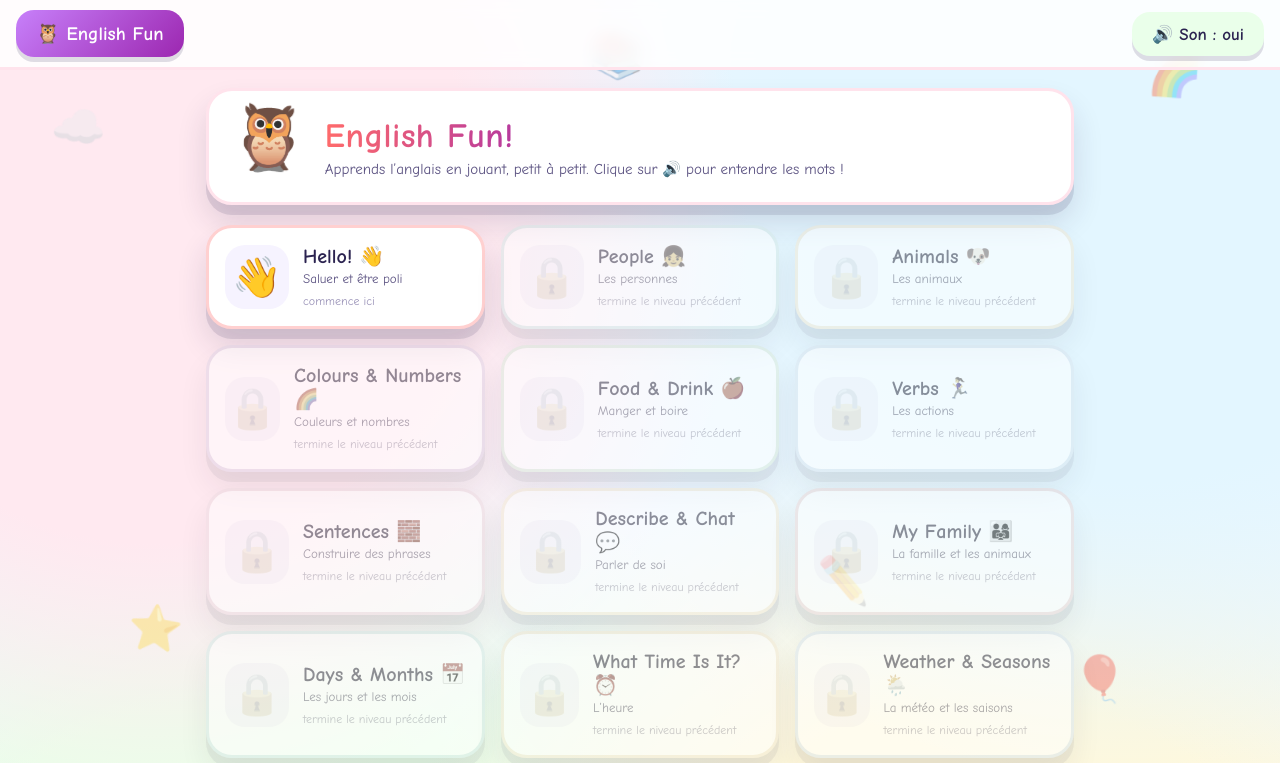
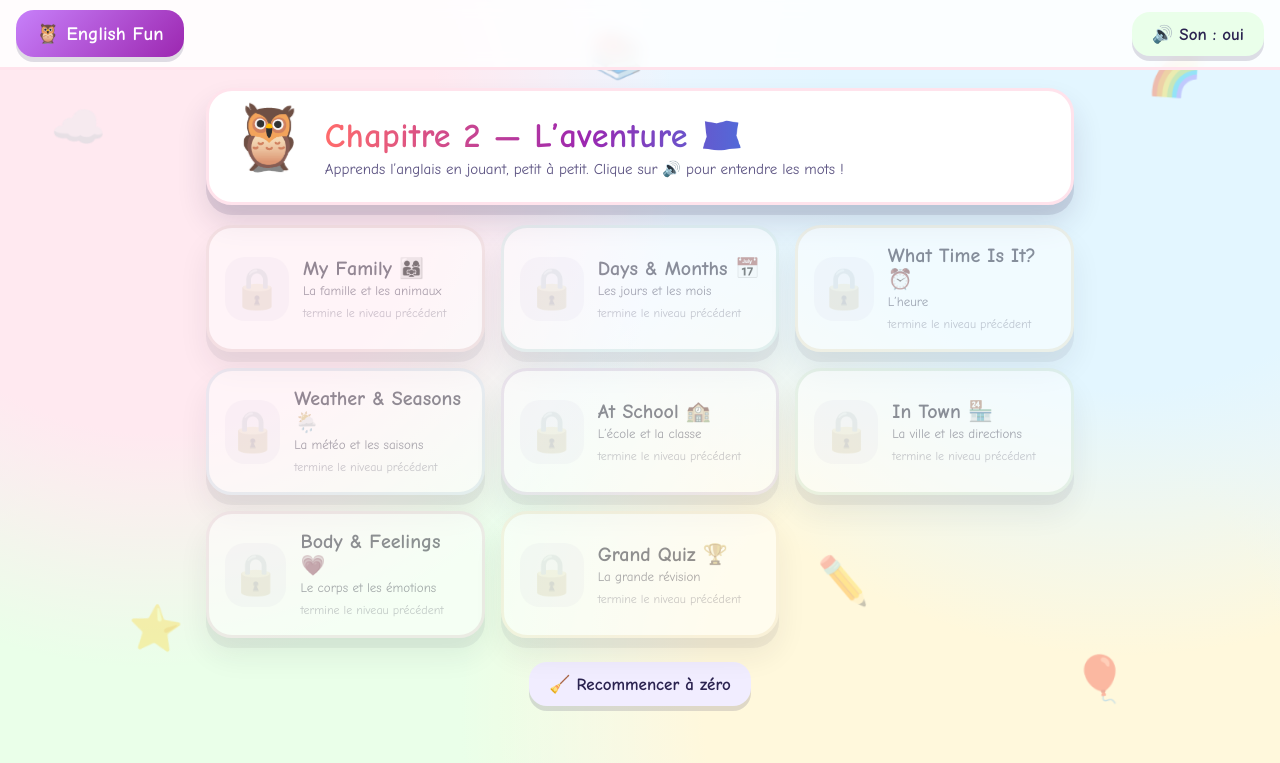
Before and after one commit to sambouli/english-fun, a plain HTML site: page chapters/adventure/index.html in a window 1280 px wide. Shown: the top 763 px of the page. Drawn offline with Linux system fonts and the light colour scheme.

Commit message:
Fix chapter pages: read CHAPTER_RANGE/TITLE/GATE at call time (parse-time const trap); per-chapter hero title and level slice

```diff
--- a/chapters/adventure/index.html
+++ b/chapters/adventure/index.html
@@ -22,7 +22,7 @@
   <main id="screen" class="screen"></main>
   <footer class="appfoot"><a href="../../index.html" style="color:#5a5180">⬅️ Changer de chapitre</a> · Fait avec ❤️ pour apprendre l'anglais · chaque mot est prononcé quand tu cliques 🔊</footer>
   <script src="../basic/app.js"></script>
-  <script>window.CHAPTER_GATE = 'describe';</script>
+  <script>window.CHAPTER_GATE = 'describe'; window.CHAPTER_RANGE = [8, 16]; window.CHAPTER_TITLE = 'Chapitre 2 — L’aventure 🗺️';</script>
   <script src="content.js"></script>
   <script src="exercises.js"></script>
   <script>registerChapter({ lessons: LESSONS2, exercises: EXERCISES2 });</script>
--- a/chapters/basic/app.js
+++ b/chapters/basic/app.js
@@ -262,7 +262,8 @@ function mkChoice(qs) {
   return { type: 'choice', prompt: 'Choisis la bonne réponse ✅', items: qs.map(q => Object.assign({}, q, { options: shuffle(q.options) })) };
 }
 function mkOrder(items) {
-  return { type: 'order', prompt: 'Remets les mots dans le bon ordre 🧱', items: items.map(it => ({ words: it.en.split(' '), answer: it.en, fr: it.fr, speak: it.en })) };
+  // chips are stripped of punctuation: "eggs?" becomes chip "eggs"; comparison ignores punctuation anyway
+  return { type: 'order', prompt: 'Remets les mots dans le bon ordre 🧱', items: items.map(it => ({ words: it.en.split(' ').map(w => w.replace(/[?!.]/g, '')), answer: it.en, fr: it.fr, speak: it.en })) };
 }
 function mkBuild(items) {
   return { type: 'build', prompt: 'Fabrique la phrase anglaise avec les briques 🏗️', items: items.map(it => ({ target: it.en, fr: it.fr, speak: it.en, extra: it.extra || [] })) };
@@ -421,7 +422,11 @@ const EXERCISES = {
    a later script may call registerChapter({ lessons, exercises }) before boot,
    and set CHAPTER_GATE = '<level id>' to lock level 1 until that level is starred. */
 const EXTRA_LEVELS = [];
-let CHAPTER_GATE = window.CHAPTER_GATE || null;
+function chapterGate() { return window.CHAPTER_GATE || null; }
+// NOTE: read window.* at CALL time (boot), never at parse time — the chapter's
+// <script> that sets them runs AFTER this file, so a const here would be null forever.
+function chapterRange() { return window.CHAPTER_RANGE || null; }
+function chapterTitle() { return window.CHAPTER_TITLE || null; }
 function registerChapter(ch) {
   ch.lessons.forEach(l => EXTRA_LEVELS.push({ id: l.id, title: l.title, icon: l.icon, sub: l.sub, color: l.color, lesson: l, exos: ch.exercises[l.id] }));
 }
@@ -434,22 +439,25 @@ const App = (() => {
   function renderMap() {
     const wrap = $('#screen');
     const total = Store.get('totalStars') || 0;
-    const firstLockedGlobally = CHAPTER_GATE && Store.stars(CHAPTER_GATE) === 0 && Store.stars(LEVELS[0].id) === 0;
+    const range = chapterRange() || [0, LEVELS.length];
+    const visible = LEVELS.slice(range[0], range[1]);
+    const gate = chapterGate();
+    const firstLockedGlobally = gate && Store.stars(gate) === 0 && Store.stars(visible[0].id) === 0;
     wrap.innerHTML = `
       <div class="hero">
         <div class="hero-emoji">🦉</div>
         <div>
-          <h1 class="hero-title">English Fun!</h1>
+          <h1 class="hero-title">${chapterTitle() || 'English Fun!'}</h1>
           <p class="hero-sub">Apprends l’anglais en jouant, petit à petit. Clique sur 🔊 pour entendre les mots !</p>
         </div>
       </div>
       <div class="level-grid">
-        ${LEVELS.map((lv, i) => {
+        ${visible.map((lv, i) => {
       const st = Store.stars(lv.id);
       const locked = i === 0 ? !!firstLockedGlobally
-        : (i > 0 && Store.stars(LEVELS[i - 1].id) === 0 && st === 0);
+        : (i > 0 && Store.stars(visible[i - 1].id) === 0 && st === 0);
       return `
-          <button class="level-card ${lv.color} ${locked ? 'locked' : ''}" data-level="${i}" ${locked ? 'disabled' : ''}>
+          <button class="level-card ${lv.color} ${locked ? 'locked' : ''}" data-level="${range[0] + i}" ${locked ? 'disabled' : ''}>
             <span class="lc-icon">${locked ? '🔒' : lv.icon}</span>
             <span class="lc-body">
               <span class="lc-title">${esc(lv.title)}</span>
@@ -474,7 +482,6 @@ const App = (() => {
     if (view === 'lesson') renderLesson(i);
     else startSession(i);
   }
-
   /* ---------- lesson screen ---------- */
   function renderLesson(i) {
     const lv = LEVELS[i];
@@ -859,6 +866,7 @@ const App = (() => {
 
   /* ---------- boot ---------- */
   function boot() {
+    if (!$('#btn-sound')) return;   // hub page loads this file for Speech only
     const t = $('#btn-sound');
     function paint() { t.textContent = Speech.isEnabled() ? '🔊 Son : oui' : '🔇 Son : non'; }
     t.addEventListener('click', () => { const v = !Speech.isEnabled(); Speech.setEnabled(v); Store.set('soundOn', v); paint(); if (v) Sfx.click(); });
```
Also changed, not shown: chapters/basic/index.html (+1 -0 lines), index.html (+1 -0 lines), 1 other file.
